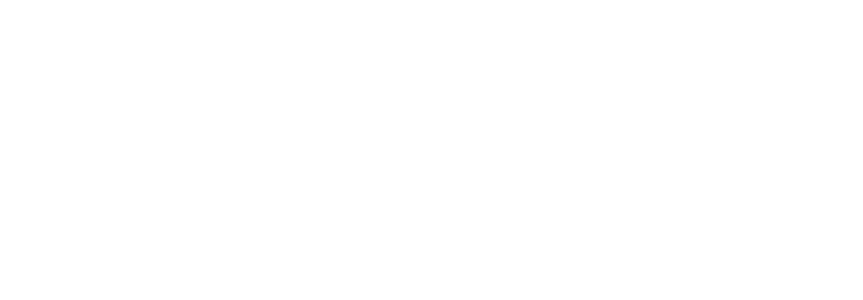
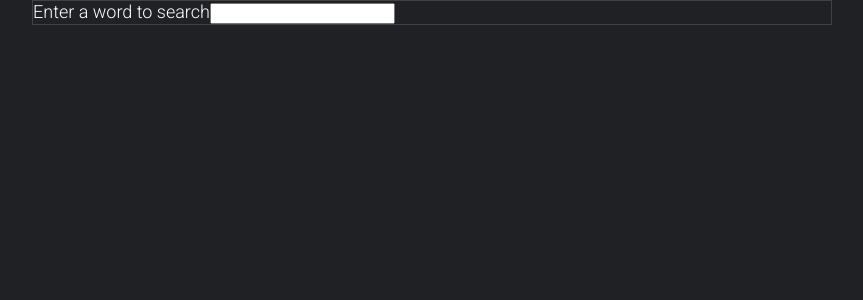
Before and after one commit to peeweemiwie/dictionary-3.0, a React (Create React App) app: page / in a window 1280 px wide. Shown: the top 300 px of the page, without its empty margins (208-1071 px from the left). Built offline with nearby package versions, Linux system fonts and the light colour scheme; the HTML template or start-up script is replaced by a standard one; a web font is replaced by a local one.

Commit message:
Display data without styling

```diff
--- a/src/App.js
+++ b/src/App.js
@@ -1,7 +1,12 @@
+import Form from './components/Form';
 import './App.scss';
 
 function App() {
-	return <div className='App'></div>;
+	return (
+		<div className='App'>
+			<Form />
+		</div>
+	);
 }
 
 export default App;
--- a/src/App.scss
+++ b/src/App.scss
@@ -0,0 +1,12 @@
+@use './styles/variables' as var;
+
+.App {
+	border: 1px solid var.$gray;
+	font-size: var.$font-size-sm;
+	margin: 0 auto;
+	max-width: 80rem;
+	.test-border {
+		border: 1px solid pink;
+		margin: 1rem;
+	}
+}
--- /dev/null
+++ b/src/components/Definitions.js
@@ -0,0 +1,21 @@
+import RelatedWords from './RelatedWords';
+
+const Definitions = ({ definitions }) => {
+	return (
+		<ol className='Definitions'>
+			{definitions.map((definition, index) => (
+				<li className='definition' key={'definition' + index}>
+					{definition.definition}
+					{definition.antonyms.length > 1 && (
+						<RelatedWords type='antonyms' array={definition.antonyms} />
+					)}
+					{definition.synonyms.length > 1 && (
+						<RelatedWords type='synonyms' array={definition.synonyms} />
+					)}
+				</li>
+			))}
+		</ol>
+	);
+};
+
+export default Definitions;
--- /dev/null
+++ b/src/components/Form.js
@@ -0,0 +1,49 @@
+import { useState } from 'react';
+import axios from 'axios';
+import WordOrigin from './WordOrigin';
+import Phonetics from './Phonetics';
+import Meanings from './Meanings';
+
+const Form = () => {
+	const [value, setValue] = useState('');
+	const [data, setData] = useState(null);
+
+	const handleDictionaryResponse = (response) => {
+		// console.log('response', response);
+		setData(response.data[0]);
+		setValue('');
+	};
+
+	const handleSubmit = (event) => {
+		event.preventDefault();
+		const dictionaryApiUrl = `https://api.dictionaryapi.dev/api/v2/entries/en/${value}`;
+		axios.get(dictionaryApiUrl).then(handleDictionaryResponse);
+	};
+
+	return (
+		<div>
+			<form
+				className='Form'
+				aria-label='Enter a word to search'
+				onSubmit={handleSubmit}
+			>
+				<label htmlFor='dictionary'>Enter a word to search</label>
+				<input
+					type='search'
+					name='dictionary'
+					id='dictionary'
+					onChange={(event) => setValue(event.target.value)}
+				/>
+			</form>
+			{data && (
+				<section className='response-data'>
+					<WordOrigin word={data.word} origin={data.origin} />
+					<Phonetics data={data.phonetics} />
+					<Meanings meanings={data.meanings} />
+				</section>
+			)}
+		</div>
+	);
+};
+
+export default Form;
--- /dev/null
+++ b/src/components/Meanings.js
@@ -0,0 +1,16 @@
+import Definitions from './Definitions';
+
+const Meanings = ({ meanings }) => {
+	return (
+		<section className='Meanings'>
+			{meanings.map((meaning, index) => (
+				<div className='meaning' key={'meaning' + index}>
+					<div className='partOfSpeech'>{meaning.partOfSpeech}</div>
+					<Definitions definitions={meaning.definitions} />
+				</div>
+			))}
+		</section>
+	);
+};
+
+export default Meanings;
--- /dev/null
+++ b/src/components/Phonetics.js
@@ -0,0 +1,14 @@
+const Phonetics = ({ data }) => {
+	return (
+		<div className='Phonetics'>
+			{data.map((item, index) => (
+				<div className='phonetic' key={'phonetic' + index}>
+					<div className='text'>{item.text}</div>
+					<div className='audio'>{item.audio}</div>
+				</div>
+			))}
+		</div>
+	);
+};
+
+export default Phonetics;
--- /dev/null
+++ b/src/components/RelatedWords.js
@@ -0,0 +1,16 @@
+const RelatedWords = ({ type, array }) => {
+	return (
+		<div className='RelatedWords'>
+			<h4>{type}</h4>
+			<div className='words'>
+				{array.map((word, index) => (
+					<span key={`${word}-${index}`} className='word'>
+						{word}
+					</span>
+				))}
+			</div>
+		</div>
+	);
+};
+
+export default RelatedWords;
--- /dev/null
+++ b/src/components/WordOrigin.js
@@ -0,0 +1,10 @@
+const WordOrigin = ({ word, origin }) => {
+	return (
+		<div className='WordOrigin'>
+			<div>{word}</div>
+			<div className='origin'>{origin}</div>
+		</div>
+	);
+};
+
+export default WordOrigin;
--- a/src/index.scss
+++ b/src/index.scss
@@ -1,13 +1,18 @@
+@use './styles/variables' as var;
 body {
-  margin: 0;
-  font-family: -apple-system, BlinkMacSystemFont, 'Segoe UI', 'Roboto', 'Oxygen',
-    'Ubuntu', 'Cantarell', 'Fira Sans', 'Droid Sans', 'Helvetica Neue',
-    sans-serif;
-  -webkit-font-smoothing: antialiased;
-  -moz-osx-font-smoothing: grayscale;
+	background-color: var.$body-bg;
+	color: var.$white;
+	margin: 0;
+	font-family: 'Roboto', sans-serif;
+	font-weight: 300;
+	-webkit-font-smoothing: antialiased;
+	-moz-osx-font-smoothing: grayscale;
 }
 
-code {
-  font-family: source-code-pro, Menlo, Monaco, Consolas, 'Courier New',
-    monospace;
+* {
+	box-sizing: border-box;
 }
+
+html {
+	font-size: 10px; // 1rem === 10px
+}
```
